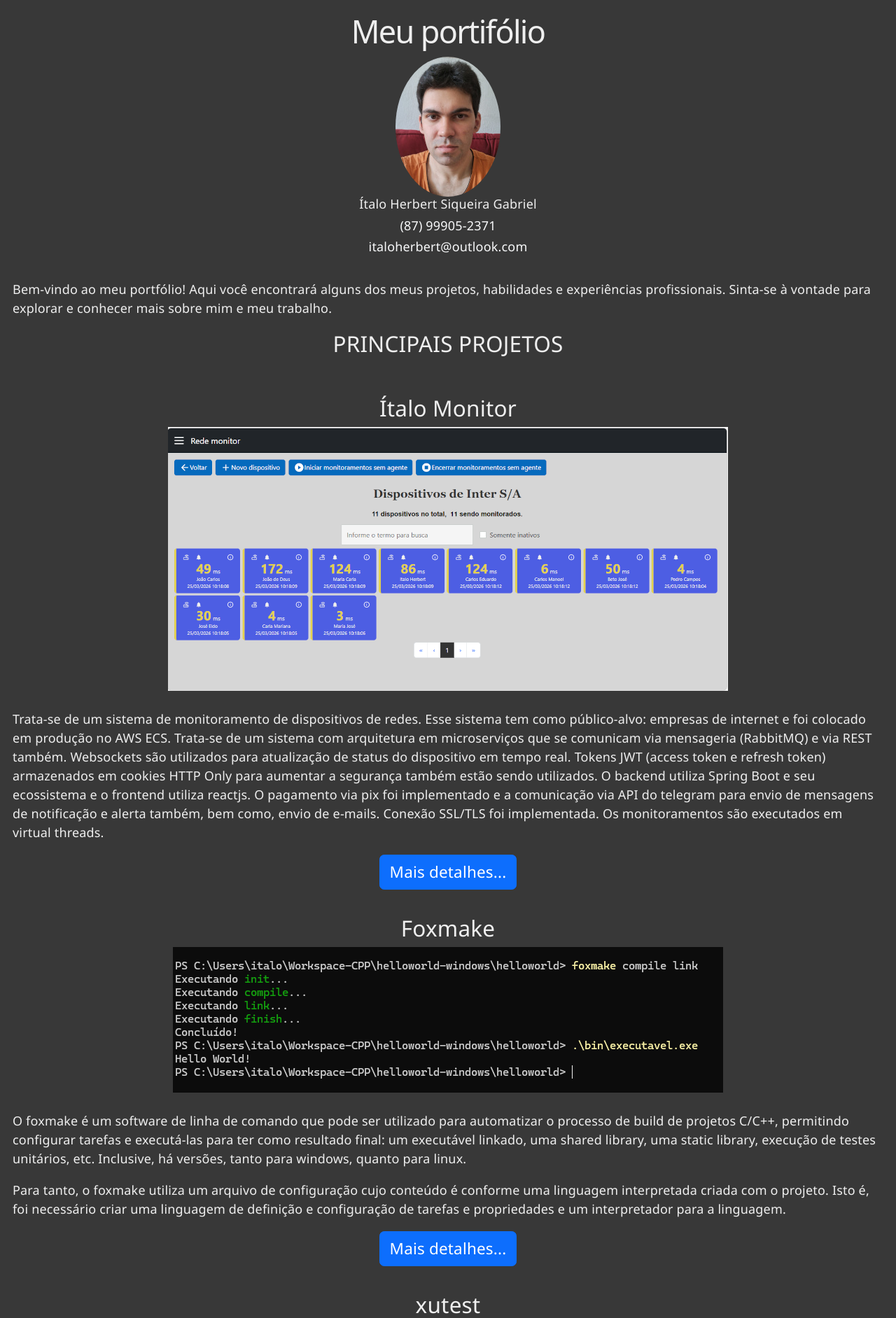
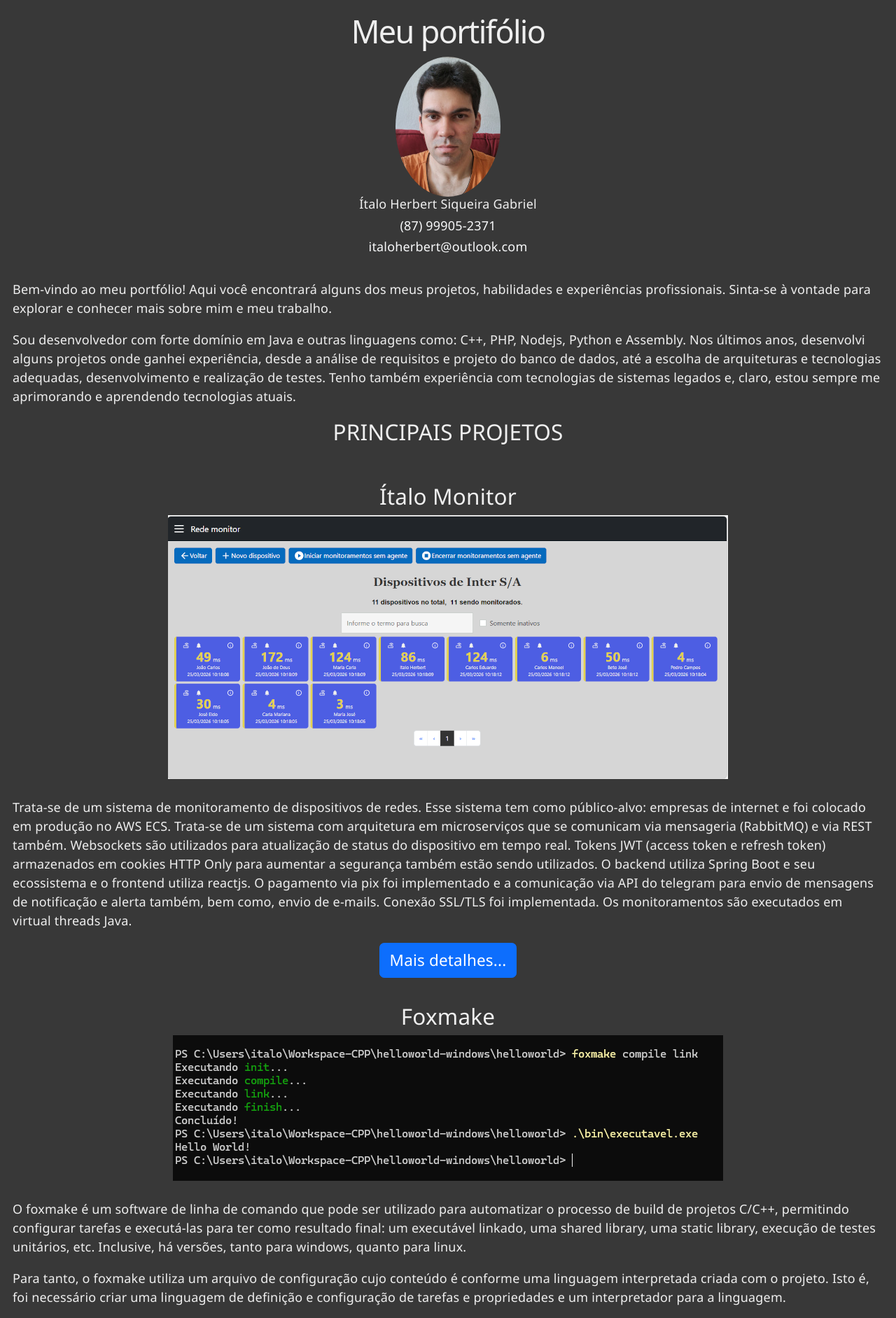
Before and after one commit to italolab/italolab.github.io, a React (Vite) app: page / in a window 1280 px wide. Shown: the top 1883 px of the page at 70% size. Built offline with nearby package versions, Linux system fonts and the light colour scheme.

Commit message:
Adição de resumo a página principal

```diff
--- a/src/App.tsx
+++ b/src/App.tsx
@@ -38,6 +38,14 @@ function App() {
         meu trabalho.
       </p>
 
+      <p>Sou desenvolvedor com forte domínio em Java e outras linguagens como: C++, PHP, Nodejs,
+        Python e Assembly. Nos últimos anos, desenvolvi alguns projetos onde ganhei experiência,
+        desde a análise de requisitos e projeto do banco de dados, até a escolha de arquiteturas e
+        tecnologias adequadas, desenvolvimento e realização de testes. Tenho também experiência
+        com tecnologias de sistemas legados e, claro, estou sempre me aprimorando e aprendendo
+        tecnologias atuais.
+      </p>
+
       <h3 className="text-center">PRINCIPAIS PROJETOS</h3>
 
       <br />
@@ -52,7 +60,7 @@ function App() {
         e seu ecossistema e o frontend utiliza reactjs. O pagamento via pix foi implementado
         e a comunicação via API do telegram para envio de mensagens de notificação e alerta
         também, bem como, envio de e-mails. Conexão SSL/TLS foi implementada. Os monitoramentos
-        são executados em virtual threads.</p>
+        são executados em virtual threads Java.</p>
       </ProjetoResumo>
 
       <ProjetoResumo name="Foxmake" image={FoxmakeMainImage} projLink="/projeto/foxmake">
@@ -65,14 +73,6 @@ function App() {
           linguagem interpretada criada com o projeto. Isto é, foi necessário criar uma linguagem de
           definição e configuração de tarefas e propriedades e um interpretador para a linguagem.
         </p>
-      </ProjetoResumo>
-
-      <ProjetoResumo name="xutest" image={XUTestMainImage} projLink='https://github.com/italolab/xutest'>
-        <p>A xutest é uma biblioteca de testes unitários que pode ser integrada a um projeto C++
-          para realização de testes de unidade. A biblioteca dispõe de macros de assert para
-          verificações e comparações de valores e descobre os casos de teste definidos nos
-          arquivos de código fonte de testes e os carrega numa estrutura de informações das
-          funções de teste.</p>
       </ProjetoResumo>
 
       <ProjetoResumo name="SISERP 2021" image={Siserp2021MainImage} projLink="/projeto/siserp-2021">
@@ -98,6 +98,14 @@ function App() {
 
         <p>A arquitetura hexagonal foi utilizada para separar a lógica de negócios, domínio e validações
             do módulo de infraestrutura, onde são tratadas as dependências tecnológicas do projeto.</p>
+      </ProjetoResumo>
+
+      <ProjetoResumo name="xutest" image={XUTestMainImage} projLink='https://github.com/italolab/xutest'>
+        <p>A xutest é uma biblioteca de testes unitários que pode ser integrada a um projeto C++
+          para realização de testes de unidade. A biblioteca dispõe de macros de assert para
+          verificações e comparações de valores e descobre os casos de teste definidos nos
+          arquivos de código fonte de testes e os carrega numa estrutura de informações das
+          funções de teste.</p>
       </ProjetoResumo>
 
       <ProjetoResumo name="Italo Xadrez" image={ItaloXadrexMainImage} projLink="https://github.com/italolab/italo-xadrez">
```
